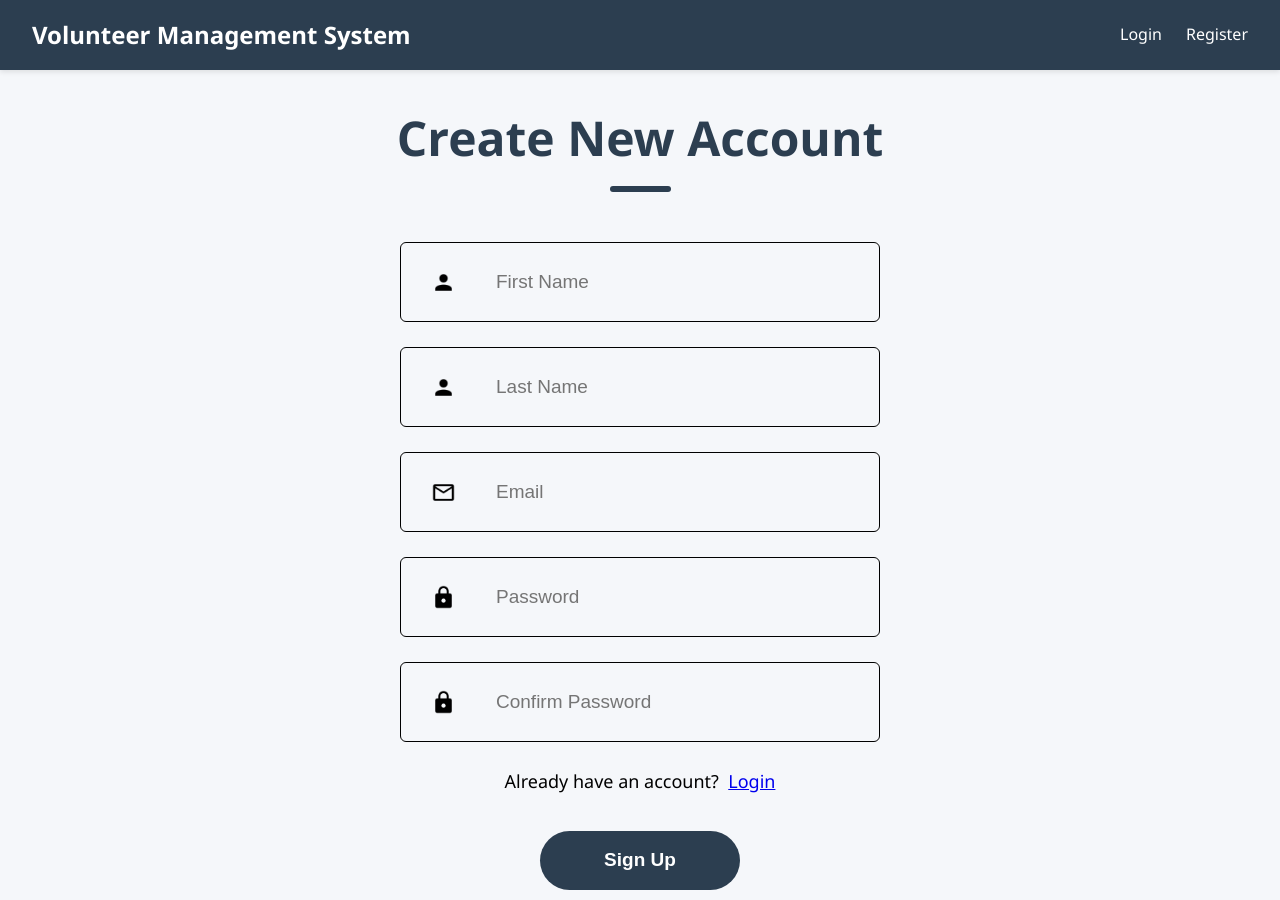
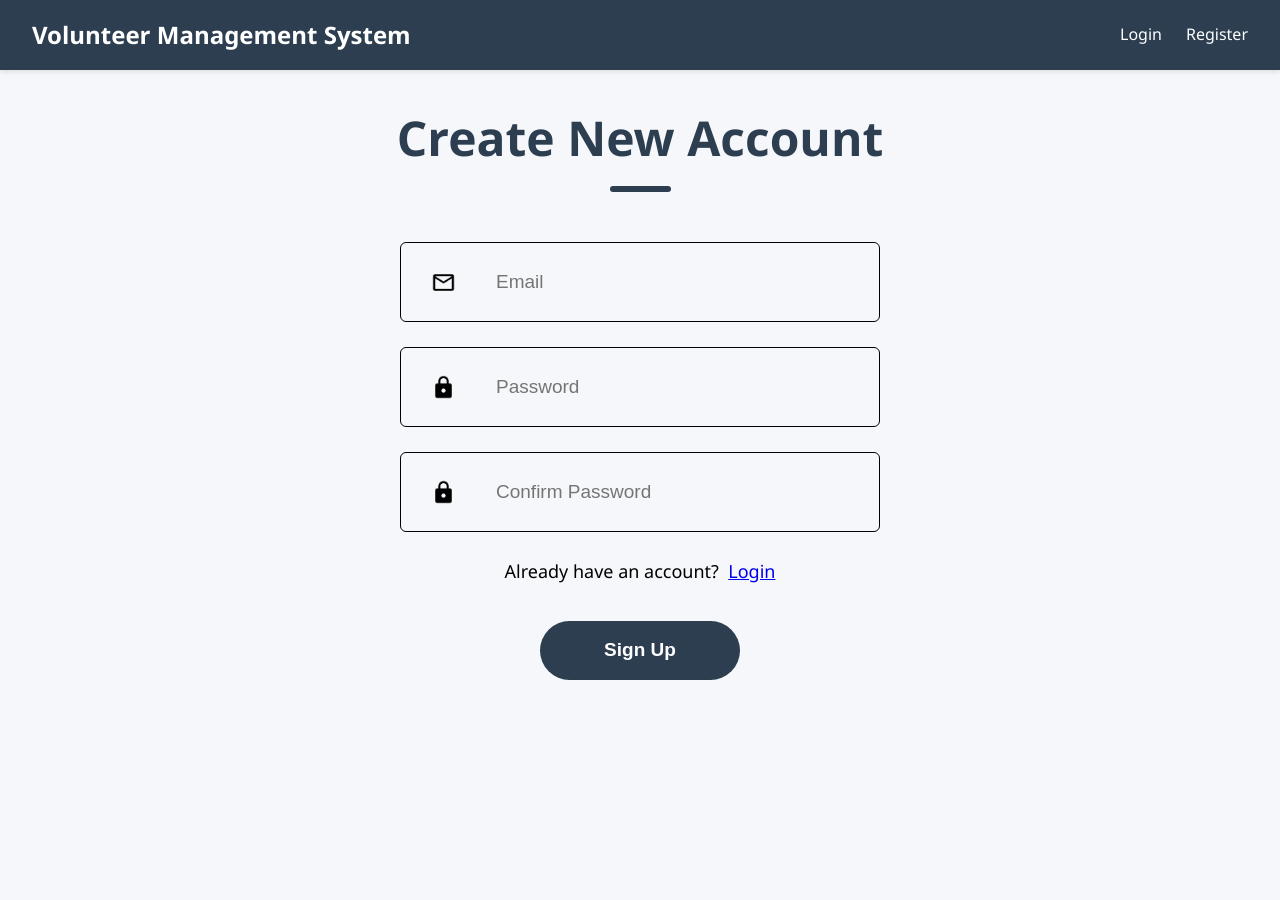
Before and after one commit to wanatx2003/Software_Design_Project, a React (Create React App) app in the folder client/: page /register in a window 1280 px wide. After the commit the page ends 800 px from the top, so only its background shows below. Built offline with nearby package versions, Linux system fonts and the light colour scheme.

Commit message:
sign up first name + last namefixed

```diff
--- a/client/src/components/auth/Register.js
+++ b/client/src/components/auth/Register.js
@@ -1,7 +1,6 @@
 import React, { useState, useEffect } from 'react';
 import { Link, useNavigate } from 'react-router-dom';
 import './Auth.css';
-import user_icon from '../Assets/account.png'
 import email_icon from '../Assets/email-outline.png'
 import password_icon from '../Assets/lock.png'
 // Import mock API
@@ -10,8 +9,6 @@ import { mockAuthApi } from '../../utils/mockApi';
 const Register = ({ login, isAuthenticated }) => {
     const navigate = useNavigate();
     const [formData, setFormData] = useState({
-        firstName: '',
-        lastName: '',
         email: '',
         password: '',
         confirmPassword: '',
@@ -27,7 +24,7 @@ const Register = ({ login, isAuthenticated }) => {
         }
     }, [isAuthenticated, navigate]);
 
-    const { firstName, lastName, email, password, confirmPassword, role } = formData;
+    const { email, password, confirmPassword, role } = formData;
 
     const onChange = e => {
         setFormData({ ...formData, [e.target.name]: e.target.value });
@@ -40,9 +37,6 @@ const Register = ({ login, isAuthenticated }) => {
 
     const validateForm = () => {
         const newErrors = {};
-
-        if (!firstName) newErrors.firstName = 'First name is required';
-        if (!lastName) newErrors.lastName = 'Last name is required';
 
         if (!email) newErrors.email = 'Email is required';
         else if (!/\S+@\S+\.\S+/.test(email)) newErrors.email = 'Email is invalid';
@@ -67,8 +61,6 @@ const Register = ({ login, isAuthenticated }) => {
         try {
             // Use mock API for registration
             const data = await mockAuthApi.register({
-                firstName,
-                lastName,
                 email,
                 password,
                 role
@@ -120,32 +112,6 @@ const Register = ({ login, isAuthenticated }) => {
                 <form onSubmit={onSubmit} className="inputs">
                     <div className="inputs">
                         <div className="input">
-                            <img src={user_icon} alt="" />
-                            <input
-                                type="text"
-                                placeholder="First Name"
-                                name="firstName"
-                                value={firstName}
-                                onChange={onChange}
-                                required
-                            />
-                        </div>
-                        {errors.firstName && <span className="error-text">{errors.firstName}</span>}
-
-                        <div className="input">
-                            <img src={user_icon} alt="" />
-                            <input
-                                type="text"
-                                placeholder="Last Name"
-                                name="lastName"
-                                value={lastName}
-                                onChange={onChange}
-                                required
-                            />
-                        </div>
-                        {errors.lastName && <span className="error-text">{errors.lastName}</span>}
-
-                        <div className="input">
                             <img src={email_icon} alt="" />
                             <input
                                 type="email"
@@ -184,8 +150,8 @@ const Register = ({ login, isAuthenticated }) => {
                             />
                         </div>
                         {errors.confirmPassword && <span className="error-text">{errors.confirmPassword}</span>}
+                    </div>
 
-                    </div>
                     <div className="alreadyLogin">Already have an account? &nbsp;<Link to="/login">Login</Link></div>
 
                     <div className="submit-container">
--- a/client/src/components/dashboard/Dashboard.js
+++ b/client/src/components/dashboard/Dashboard.js
@@ -91,10 +91,18 @@ const Dashboard = ({ user }) => {
 
   // Check if user has completed profile
   const profileIncomplete = !(user?.profile?.fullName);
+  const nameIncomplete = !user?.firstName || !user?.lastName;
 
   return (
     <div className="dashboard-container">
       <h2>Welcome, {user?.firstName || 'Volunteer'}</h2>
+
+      {nameIncomplete && (
+        <div className="profile-alert">
+          <p>Please complete your profile with your first and last name.</p>
+          <a href="/profile" className="profile-link">Complete Profile</a>
+        </div>
+      )}
 
       {profileIncomplete && (
         <div className="profile-alert">
--- a/client/src/utils/mockApi.js
+++ b/client/src/utils/mockApi.js
@@ -32,8 +32,8 @@ export const mockAuthApi = {
     const newUser = {
       id: (users.length + 1).toString(),
       email: userData.email,
-      firstName: userData.firstName,
-      lastName: userData.lastName,
+      firstName: '', // Empty - to be filled in profile
+      lastName: '',  // Empty - to be filled in profile
       role: userData.role || "volunteer", // Default role
       profile: null // Profile not yet completed
     };
@@ -151,6 +151,18 @@ export const mockMatchesApi = {
   getUserMatches: async (userId) => {
     await delay(500);
     return matches.filter(m => m.volunteerId === userId);
+  },
+
+  createMatch: async (matchData) => {
+    await delay(800);
+
+    const newMatch = {
+      _id: (matches.length + 1).toString(),
+      ...matchData
+    };
+
+    matches.push(newMatch);
+    return newMatch;
   }
 };
 
```
